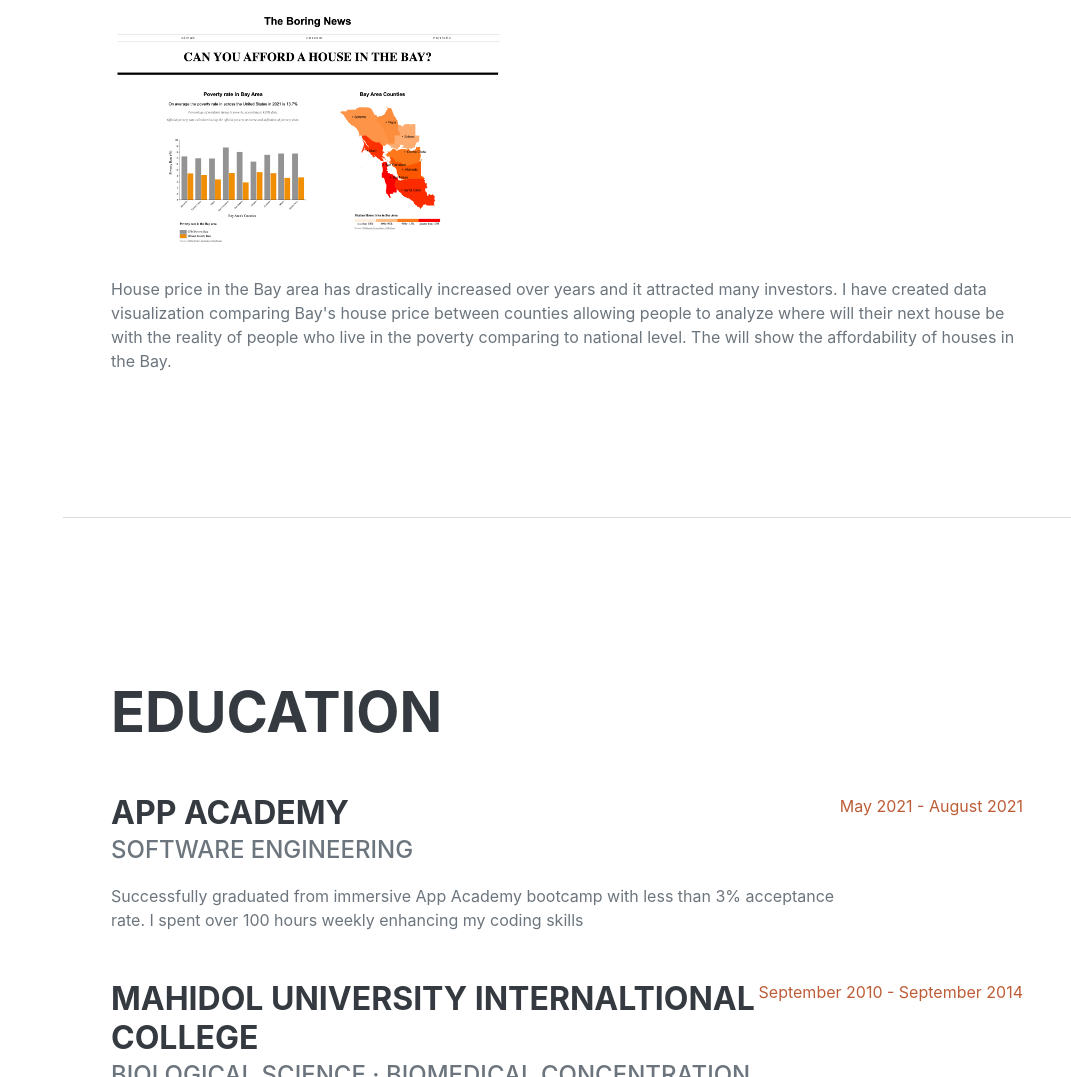
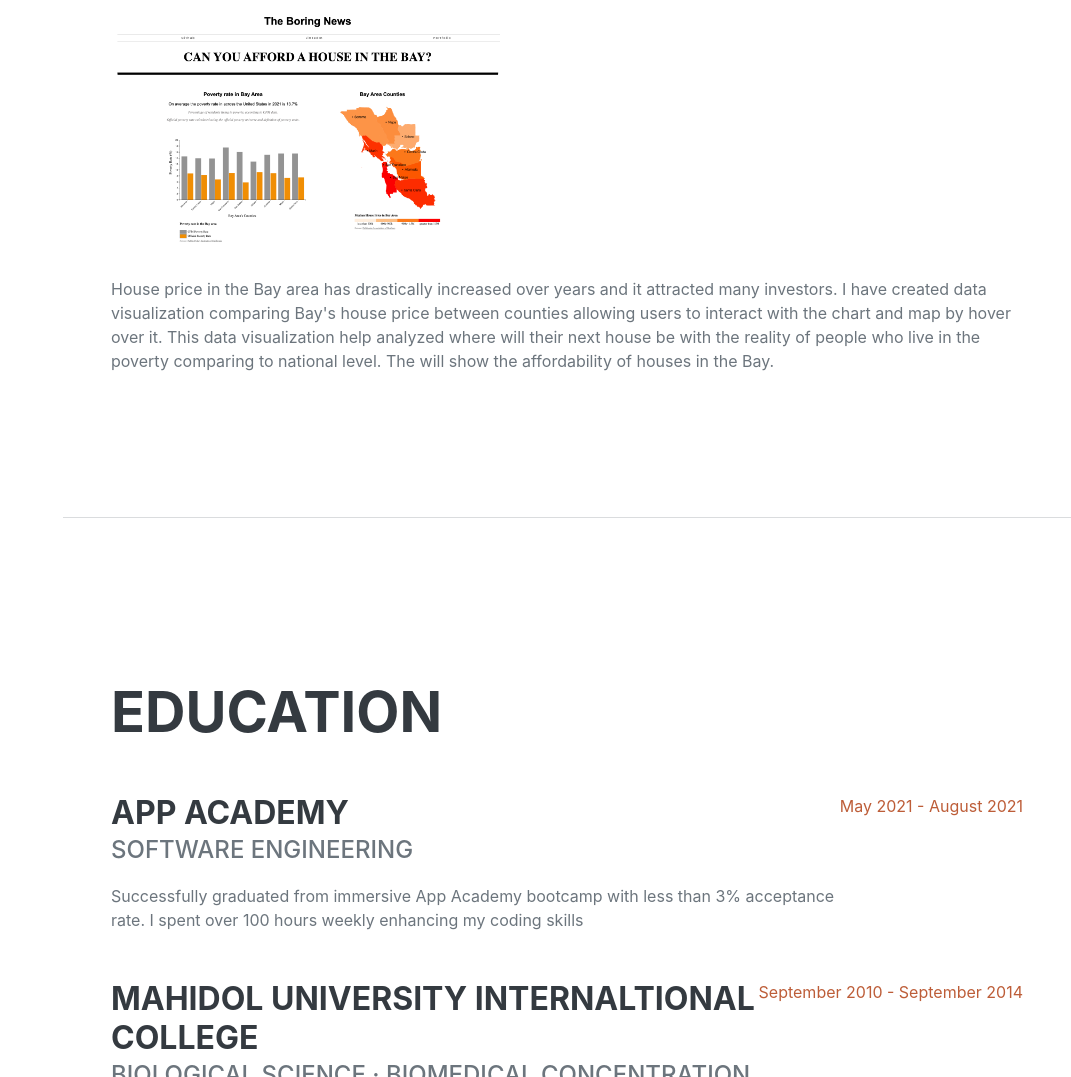
Before and after one commit to nichathong/portfolio, a plain HTML site: page index.html in a window 1280 px wide. Shown: the part 2966-4043 px from the top of the page, without its empty margins (209-1280 px from the left). Drawn offline with nearby package versions, Linux system fonts and the light colour scheme; a web font is replaced by a local one.

Commit message:
edited project part

```diff
--- a/index.html
+++ b/index.html
@@ -143,7 +143,7 @@
                             <div class="subheading mb-3">Comparision House price in the Bay area · <a href="https://nichathong.github.io/Javascript_project/" target="_blank">Live</a> | <a href="https://github.com/nichathong/javascript_project" target="_blank">GitHub</a></div>
                             <img class="project-pic" src="assets/img/bayhouseprice.png" alt="">
                             <br>
-                            <p>House price in the Bay area has drastically increased over years and it attracted many investors. I have created data visualization comparing Bay's house price between counties allowing people to analyze where will their next house be with the reality of people who live in the poverty comparing to national level. The will show the affordability of houses in the Bay.</p>
+                            <p>House price in the Bay area has drastically increased over years and it attracted many investors. I have created data visualization comparing Bay's house price between counties allowing users to interact with the chart and map by hover over it. This data visualization help analyzed where will their next house be with the reality of people who live in the poverty comparing to national level. The will show the affordability of houses in the Bay.</p>
                         </div>
                         <!-- <div class="flex-shrink-0"><span class="text-primary">July 2010 - December 2011</span></div> -->
                     </div>
```
